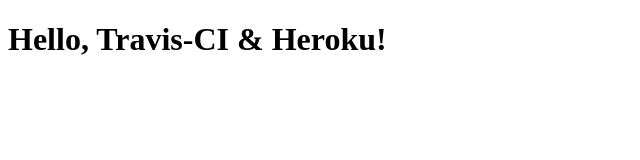
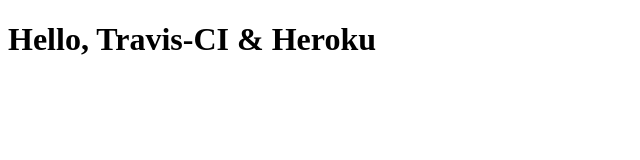
Before and after one commit to ewujs/ci-test, a website: page index.html in a window 1280 px wide. Shown: the full height of the page, 0-640 px from the left. Drawn offline with Linux system fonts and the light colour scheme.

Commit message:
e2e failed test

```diff
--- a/index.html
+++ b/index.html
@@ -6,7 +6,7 @@
 </head>
 
 <body>
-  <h1 id="page-title">Hello, Travis-CI & Heroku!</h1>
+  <h1 id="page-title">Hello, Travis-CI & Heroku</h1>
 </body>
 
 </html>
```
